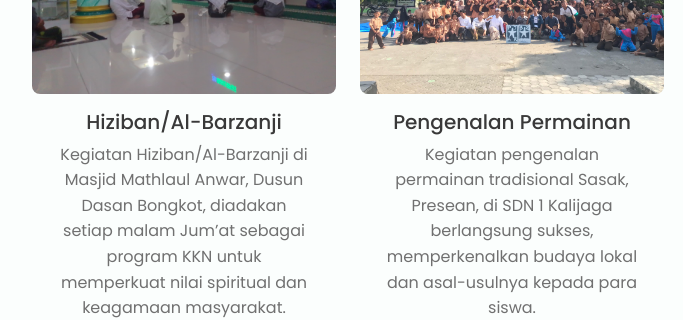
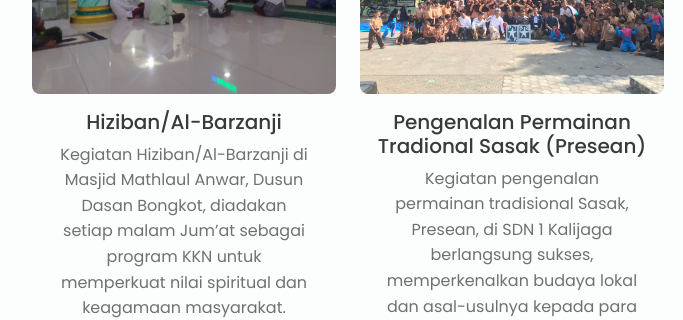
Before and after one commit to sofiyan17/kkn28, a plain HTML site: page index.html in a window 1280 px wide. Shown: the part 3294-3614 px from the top of the page, 128-811 px from the left. Drawn offline with nearby package versions, Linux system fonts and the light colour scheme.

Commit message:
Update index.html

```diff
--- a/index.html
+++ b/index.html
@@ -228,7 +228,7 @@ Posyandu berfokus pada peningkatan kesehatan ibu, bayi, balita, lansia, dan masy
             <div class="services__img">
               <img class="img-proker" src="assets/img/presean.jpeg"  alt="">
             </div>
-            <h3 class="services__title">Pengenalan Permainan</h3>
+            <h3 class="services__title">Pengenalan Permainan Tradional Sasak (Presean)</h3>
             <p class="services__description">
               Kegiatan pengenalan permainan tradisional Sasak, Presean, di SDN 1 Kalijaga berlangsung sukses, memperkenalkan budaya lokal dan asal-usulnya kepada para siswa.
             </p>
```
